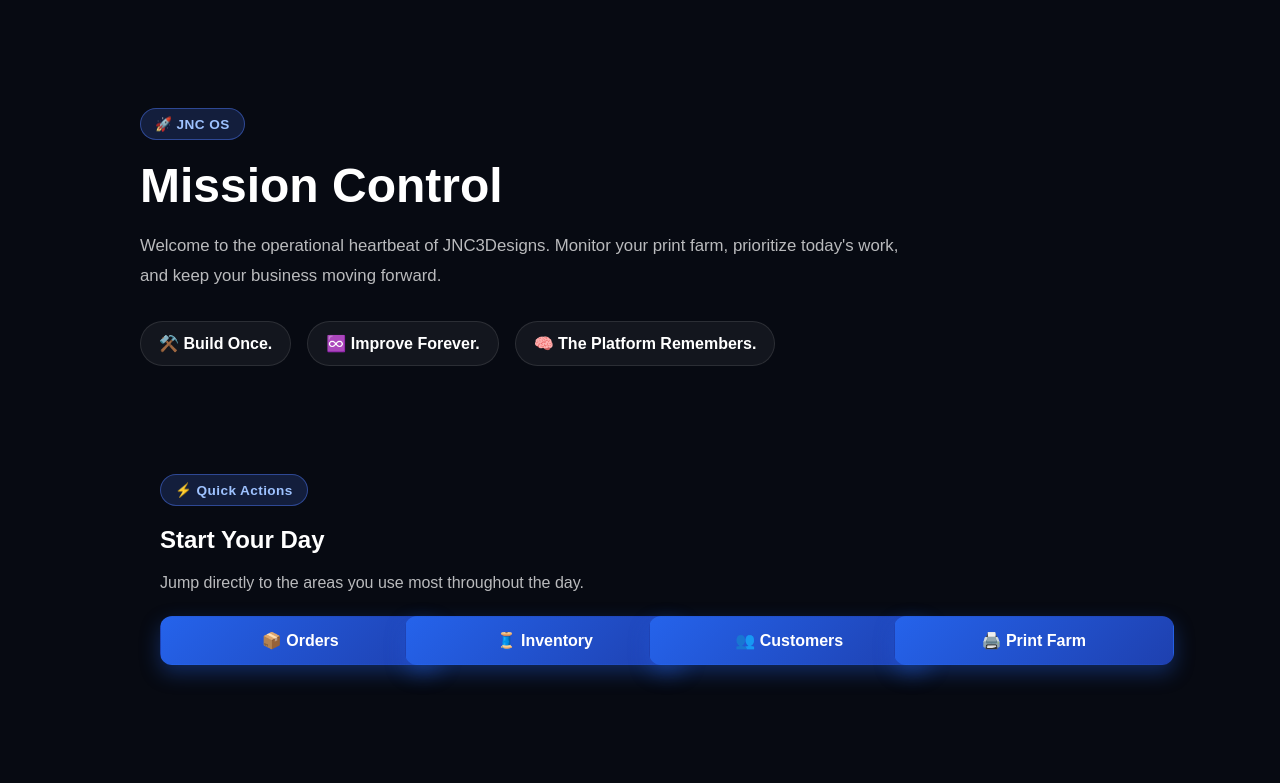
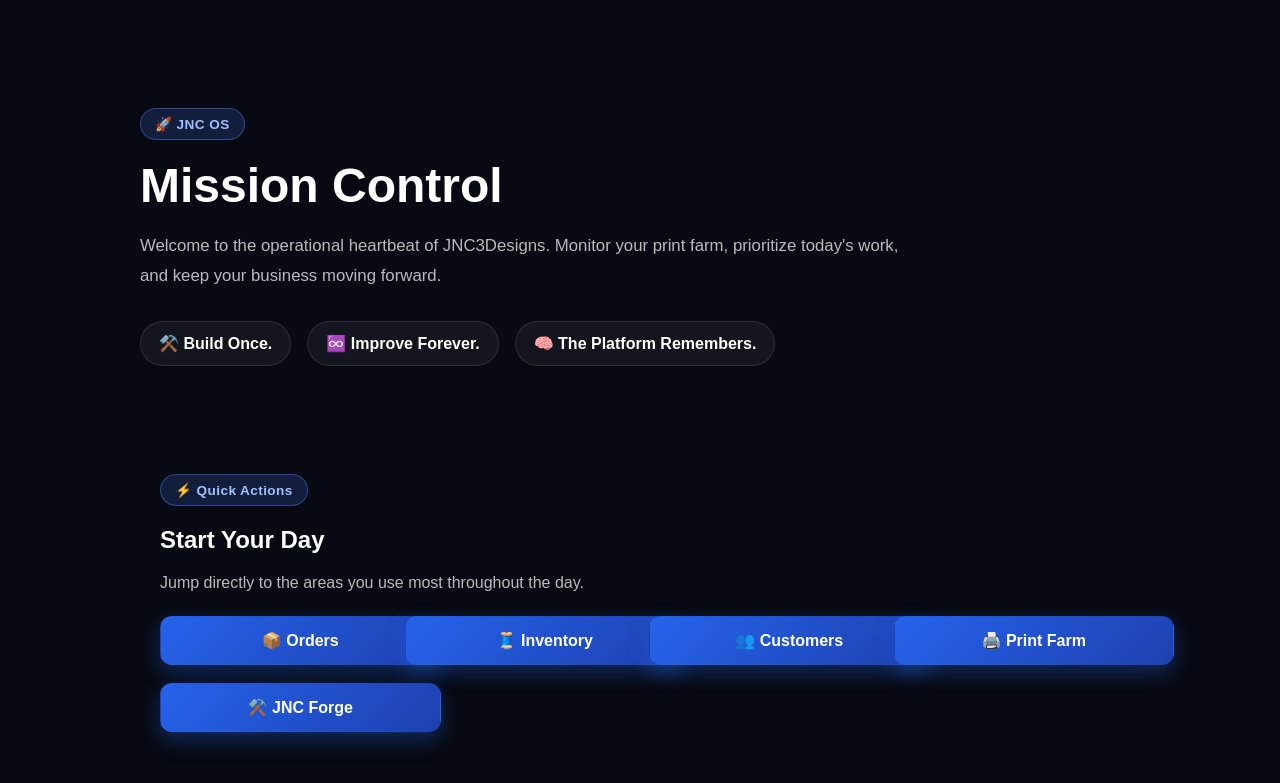
Before and after one commit to jnc3designs/jnc3designs-website, a Next.js app in the folder jnc3designs-premium/: page /admin in a window 1280 px wide. Shown: the top 783 px of the page. Built offline with nearby package versions, Linux system fonts and the light colour scheme.

Commit message:
Add JNC Forge button to QuickActions component

```diff
--- a/jnc3designs-premium/components/QuickActions.jsx
+++ b/jnc3designs-premium/components/QuickActions.jsx
@@ -33,6 +33,10 @@ export default function QuickActions() {
           🖨️ Print Farm
         </JNCButton>
 
+        <JNCButton href="/admin/forge">
+  ⚒️ JNC Forge
+</JNCButton>
+
       </div>
 
     </section>
```
